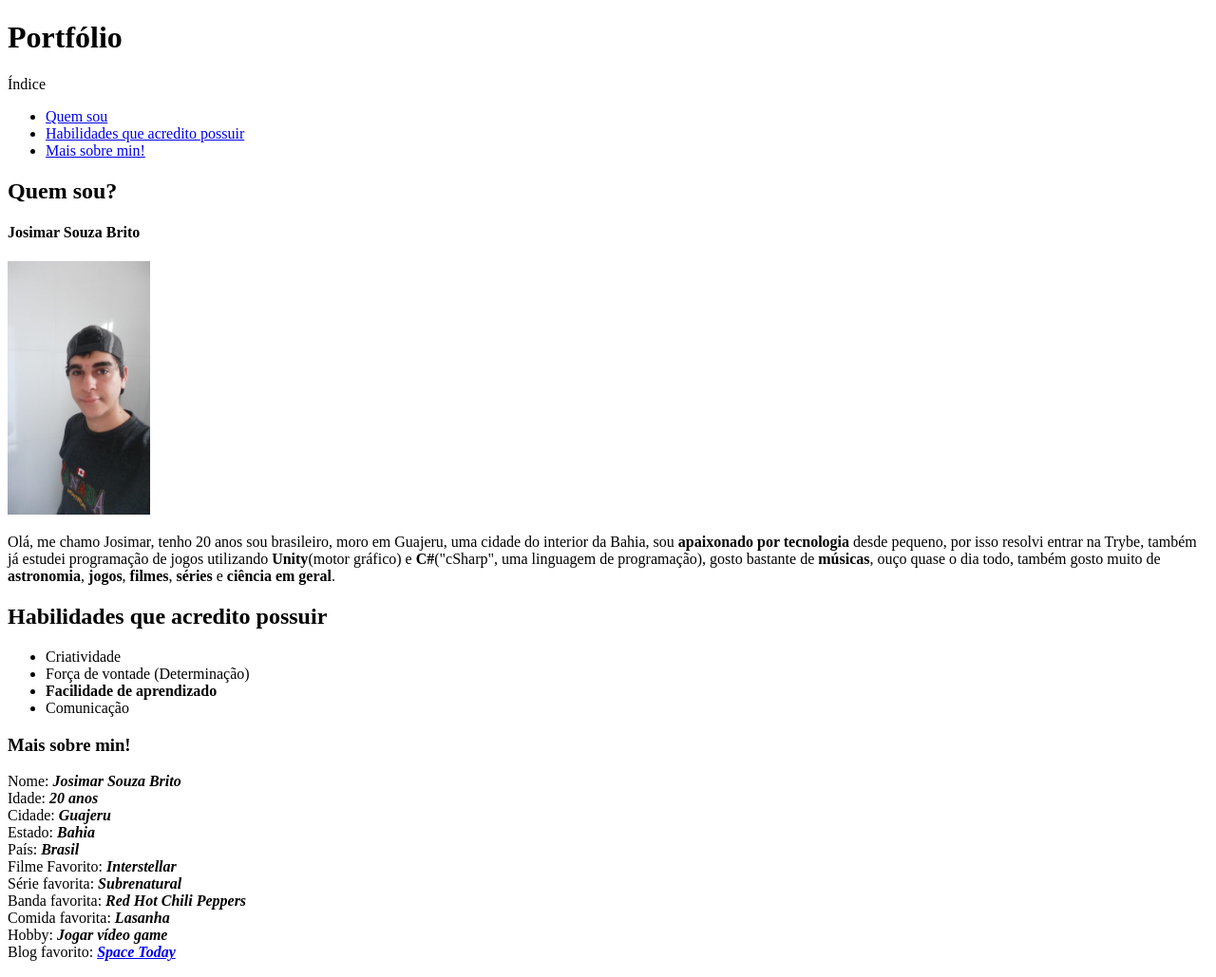
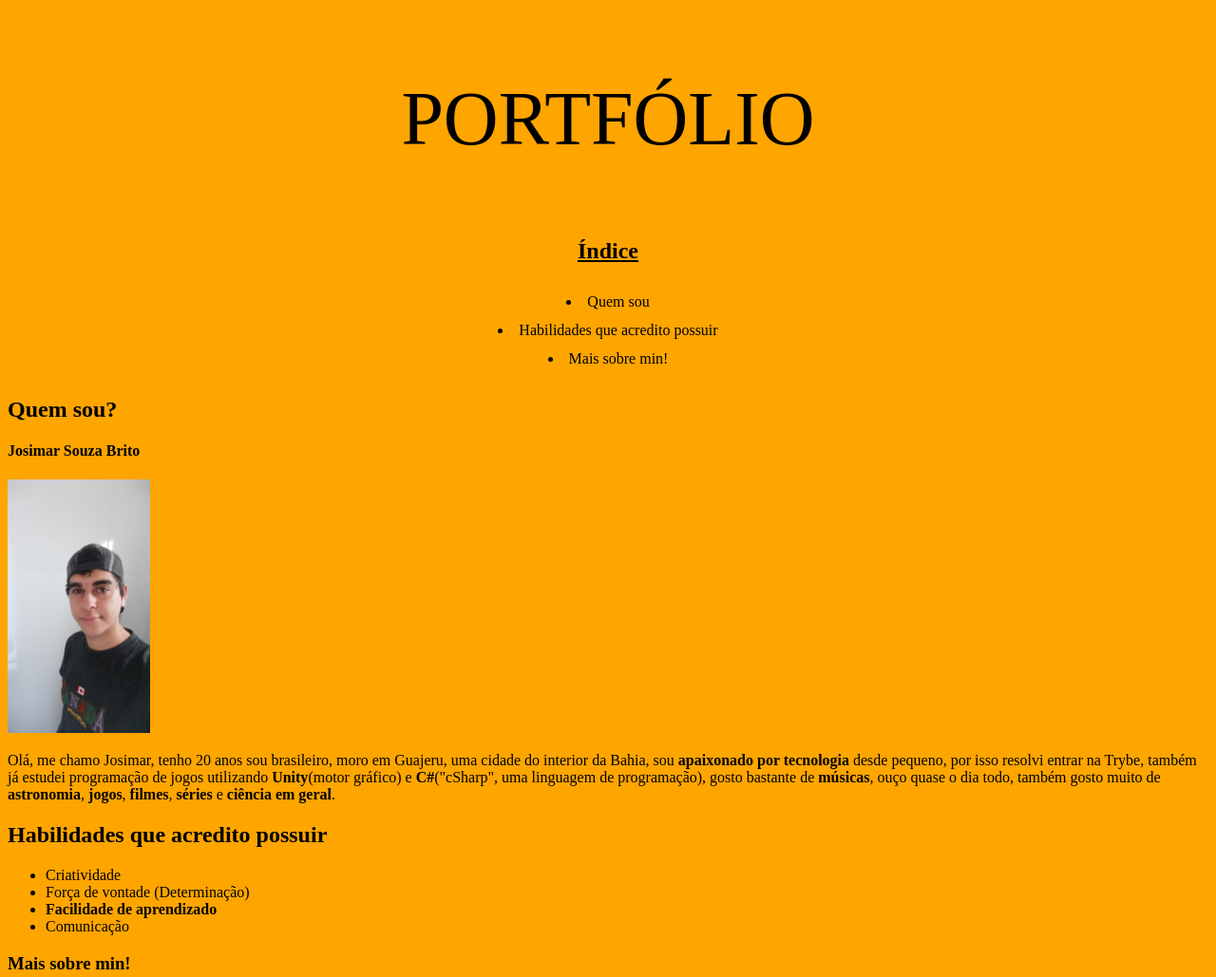
Before and after one commit to Josimar-Souza/Josimar-Souza.github.io, a plain HTML site: page index.html in a window 1280 px wide. Shown: the top 1029 px of the page at 95% size. Drawn offline with Linux system fonts and the light colour scheme.

Commit message:
Estiliza header

```diff
--- a/index.html
+++ b/index.html
@@ -3,18 +3,20 @@
 <head>
     <meta charset="UTF-8">
     <title>Portfólio</title>
+    <link rel="stylesheet" href="style.css">
 </head>
 <body>
+    <div class="header">
+        <h1>PORTFÓLIO</h1>
+        <h2>Índice</h2>
+        <ul>
 
-    <h1>Portfólio</h1>
-    <p>Índice</p>
-    <ul>
+            <li><a href="#Quem-sou">Quem sou</a></li>
+            <li><a href="#Habilidades">Habilidades que acredito possuir</a></li>
+            <li><a href="#Sobre-min">Mais sobre min!</a></li>
 
-        <li><a href="#Quem-sou">Quem sou</a></li>
-        <li><a href="#Habilidades">Habilidades que acredito possuir</a></li>
-        <li><a href="#Sobre-min">Mais sobre min!</a></li>
-
-    </ul>
+        </ul>
+    </div>
 
     <h2 id="Quem-sou">Quem sou?</h2>
     <h4>Josimar Souza Brito</h4>
--- /dev/null
+++ b/style.css
@@ -0,0 +1,34 @@
+body{
+    background-color: orange;
+}
+
+.header{
+    text-align: center;
+
+}
+
+.header h1{
+    margin: 80px;
+    font-size: 80px;
+    font-weight: 500;
+}
+
+.header h2{
+    font-weight: 600;
+    text-decoration: underline;
+}
+
+.header ul{
+    list-style: inside;
+    padding: 5px 20px 5px 20px;
+    line-height: 30px;
+}
+
+.header ul li a{
+    color: black;
+    text-decoration: none;
+}
+
+.header ul li a:hover{
+    color: red;
+}
```
